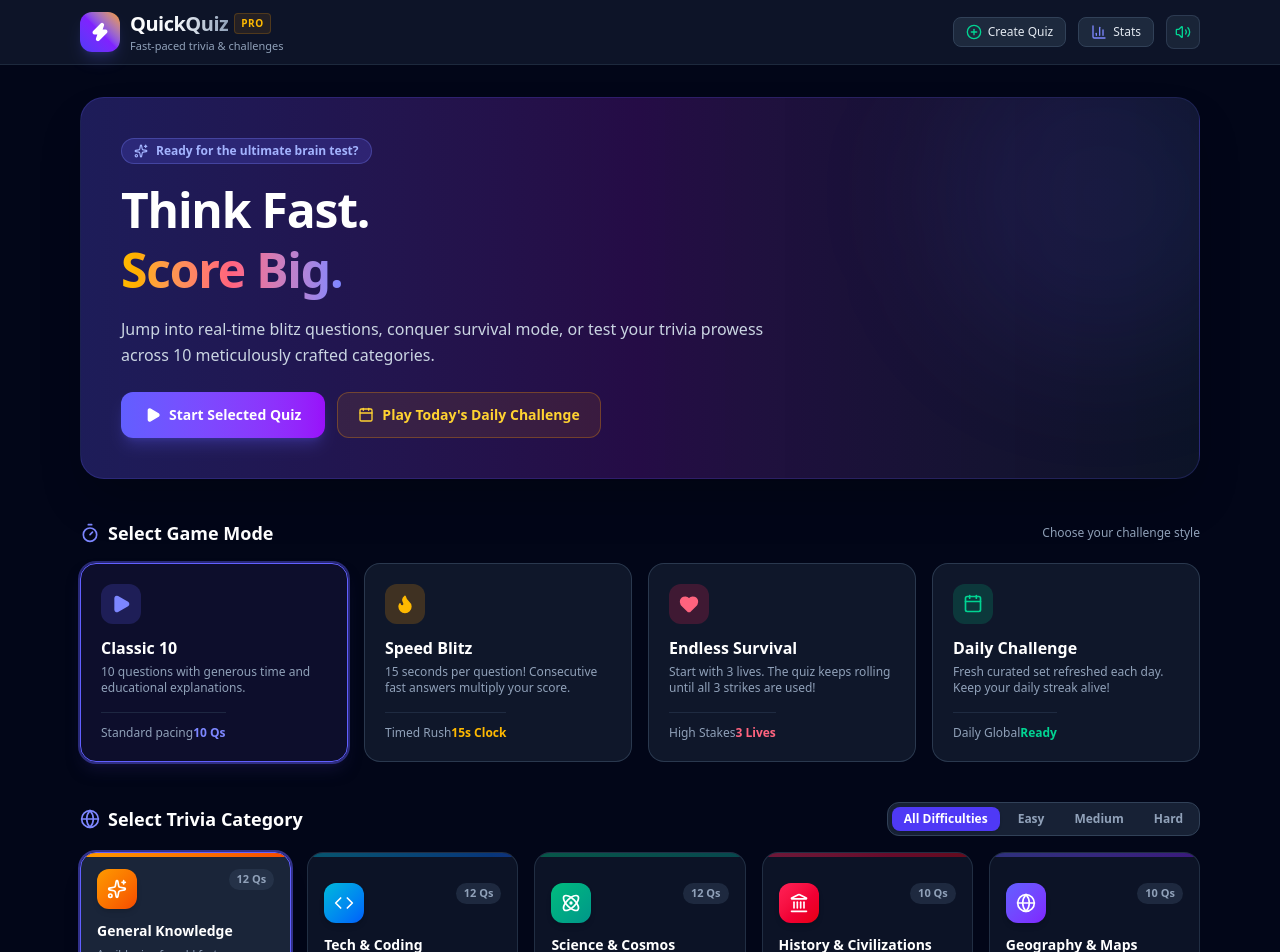
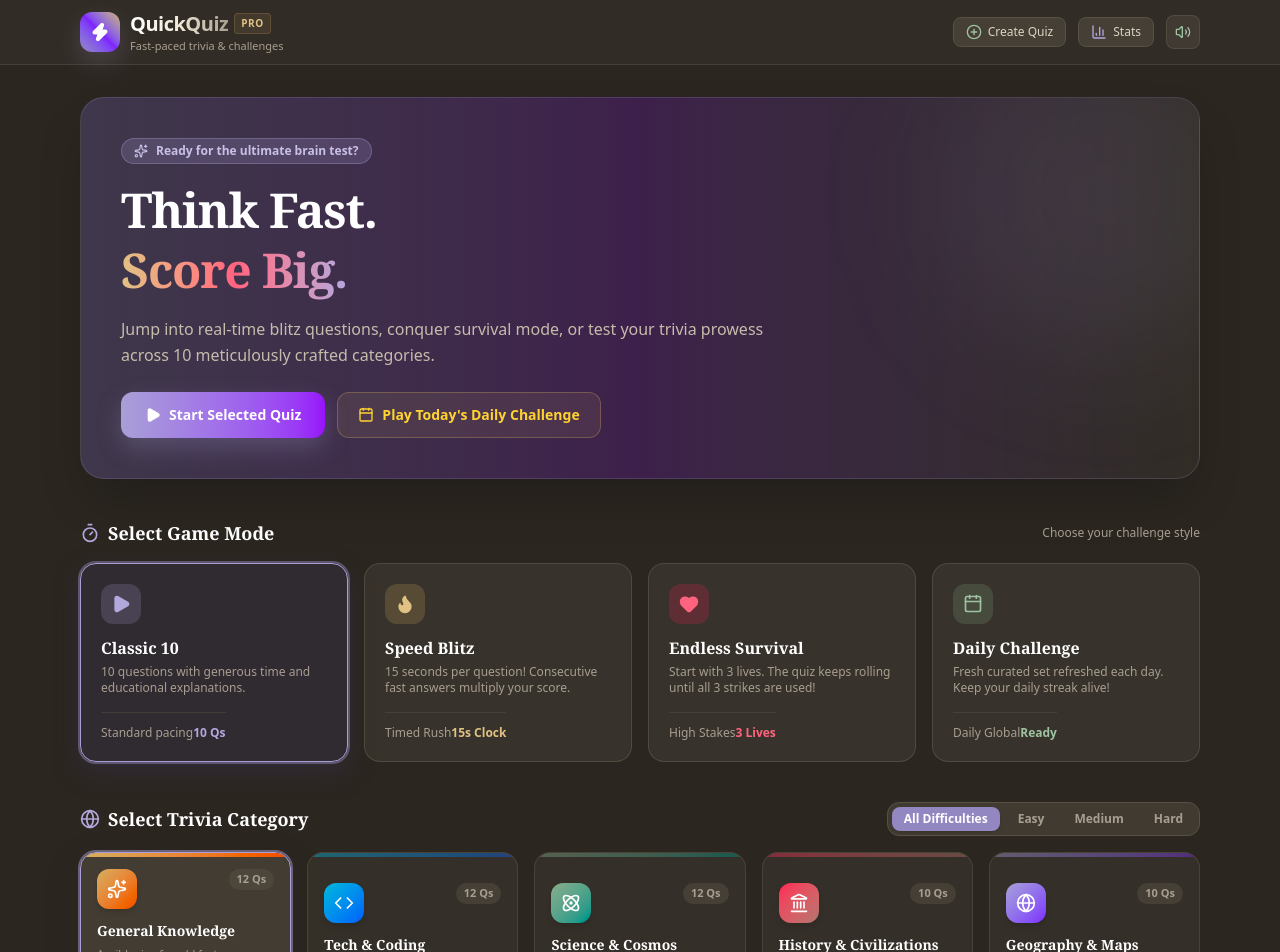
Before and after one commit to Mahmoud-Abdulhaq/QuickQuiz, a React (Vite) app: page / in a window 1280 px wide. Shown: the top 952 px of the page. Built offline with nearby package versions, Linux system fonts and the light colour scheme.

Commit message:
style: apply Cozy Quiz theme — warm palette, serif/sans fonts, gentle motion

```diff
--- a/src/index.css
+++ b/src/index.css
@@ -1,16 +1,119 @@
 @import "tailwindcss";
+
+/*
+ * Cozy Quiz — visual theme (per design spec)
+ * Warm charcoal dark mode, cream text, muted lavender accent,
+ * soft green/red feedback, serif headings + sans body,
+ * gentle fades only, reduced-motion friendly.
+ */
+@theme {
+  /* Typography: serif headings (Lora), sans body (Work Sans) */
+  --font-serif: "Lora", Georgia, "Times New Roman", serif;
+  --font-sans: "Work Sans", ui-sans-serif, system-ui, -apple-system, sans-serif;
+
+  /* Warm charcoal scale (was cool slate) */
+  --color-slate-950: #2b2620; /* warm charcoal base */
+  --color-slate-900: #332e27;
+  --color-slate-800: #453f36; /* card surfaces */
+  --color-slate-700: #575044;
+  --color-slate-600: #6e655a;
+  --color-slate-500: #8a8074;
+  --color-slate-400: #a89e90;
+  --color-slate-300: #c6bcab;
+  --color-slate-200: #ddd3c2;
+  --color-slate-100: #f2ead9; /* cream text */
+  --color-slate-50: #faf5ea;
+
+  /* Muted lavender accent (was indigo) */
+  --color-indigo-400: #b3a8dd;
+  --color-indigo-500: #a99fd6;
+  --color-indigo-600: #9387c2;
+  --color-indigo-700: #7d6fa8;
+  --color-indigo-300: #c9c0e8;
+  --color-indigo-900: #4d4368;
+  --color-indigo-950: #38304d;
+
+  /* Soft sage green for correct answers (was emerald) */
+  --color-emerald-400: #9ec3a1;
+  --color-emerald-500: #87ae8b;
+  --color-emerald-600: #6f9a74;
+  --color-emerald-700: #5a805f;
+  --color-emerald-300: #bcd6be;
+
+  /* Soft rose for wrong answers */
+  --color-red-400: #d9a3a0;
+  --color-red-500: #c98c89;
+  --color-red-600: #b37471;
+  --color-red-700: #965d5b;
+
+  /* Honey gold for streaks (was amber) */
+  --color-amber-400: #e0c284;
+  --color-amber-500: #d4af60;
+  --color-amber-600: #bd9a4b;
+
+  /* Sky/others → warm gray-lavender tints for harmony */
+  --color-sky-400: #a89ec4;
+  --color-sky-500: #968bb5;
+  --color-sky-600: #7d729c;
+
+  /* Softer default shadows */
+  --shadow-lg: 0 10px 24px rgba(43, 38, 32, 0.35);
+  --shadow-xl: 0 14px 32px rgba(43, 38, 32, 0.4);
+}
 
 @layer base {
   body {
-    font-family: system-ui, -apple-system, BlinkMacSystemFont, 'Segoe UI', Roboto, Oxygen, Ubuntu, Cantarell, 'Open Sans', 'Helvetica Neue', sans-serif;
+    font-family: var(--font-sans);
+    background-color: var(--color-slate-950);
+    color: var(--color-slate-100);
+  }
+
+  /* Serif for headings and large display text (bookish feel) */
+  h1, h2, h3, h4 {
+    font-family: var(--font-serif);
+  }
+
+  ::selection {
+    background-color: var(--color-indigo-600);
+    color: var(--color-slate-50);
   }
 }
 
+/* Gentle fades and slides only — no bounces (per spec) */
+@keyframes cozy-fade-in {
+  from { opacity: 0; transform: translateY(6px); }
+  to { opacity: 1; transform: translateY(0); }
+}
+
+@keyframes cozy-slide-in {
+  from { opacity: 0; transform: translateX(10px); }
+  to { opacity: 1; transform: translateX(0); }
+}
+
+.animate-cozy-fade {
+  animation: cozy-fade-in 250ms ease-out both;
+}
+
+.animate-cozy-slide {
+  animation: cozy-slide-in 250ms ease-out both;
+}
+
+/* Softer, calmer version of the subtle pulse */
 @keyframes pulse-subtle {
   0%, 100% { opacity: 1; transform: scale(1); }
-  50% { opacity: 0.85; transform: scale(1.02); }
+  50% { opacity: 0.9; transform: scale(1.01); }
 }
 
 .animate-pulse-subtle {
-  animation: pulse-subtle 2s infinite ease-in-out;
+  animation: pulse-subtle 2.5s infinite ease-in-out;
 }
+
+/* Respect reduced-motion: instant state changes, no animation (per spec) */
+@media (prefers-reduced-motion: reduce) {
+  *, *::before, *::after {
+    animation-duration: 0.01ms !important;
+    animation-iteration-count: 1 !important;
+    transition-duration: 0.01ms !important;
+    scroll-behavior: auto !important;
+  }
+}
```
